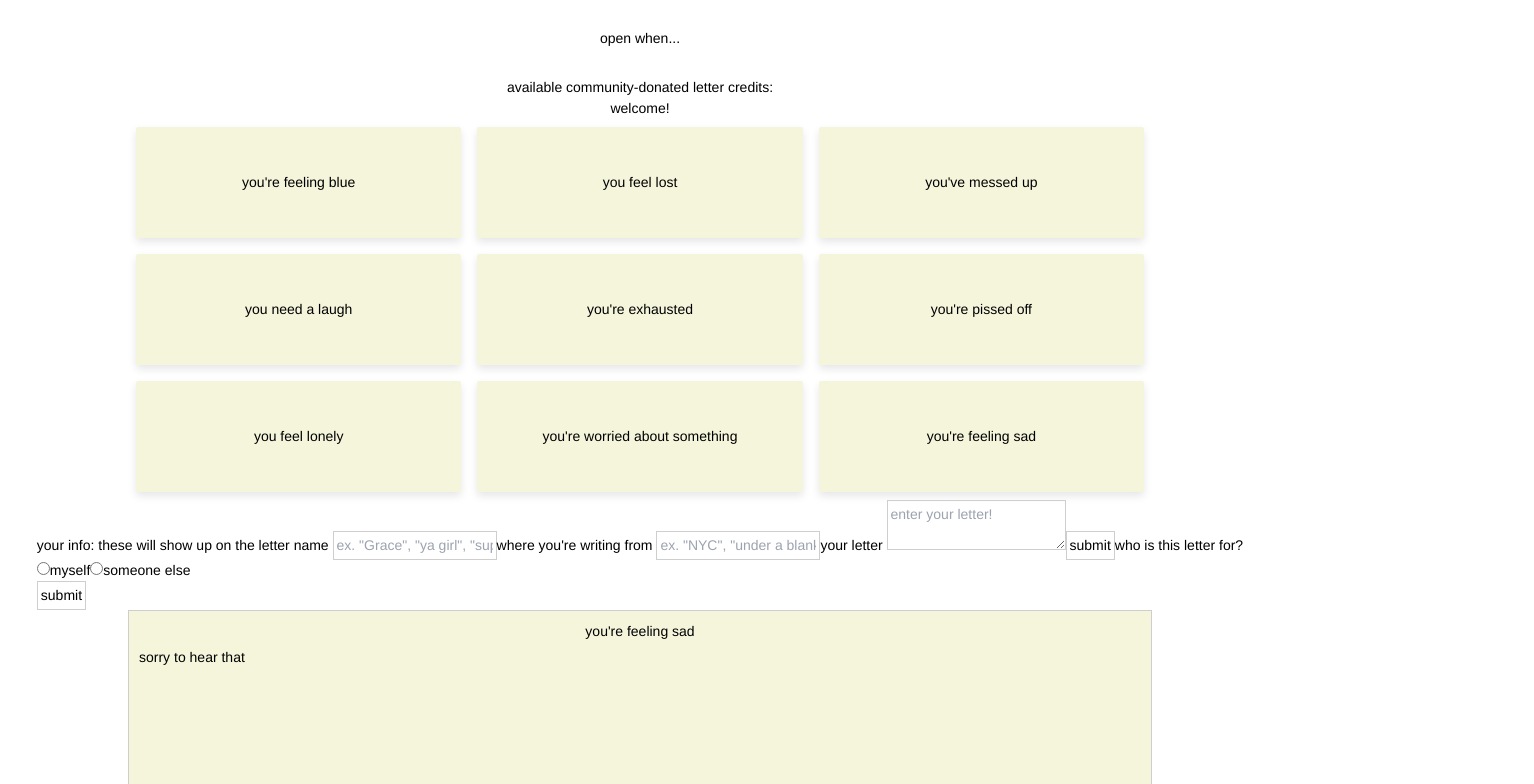
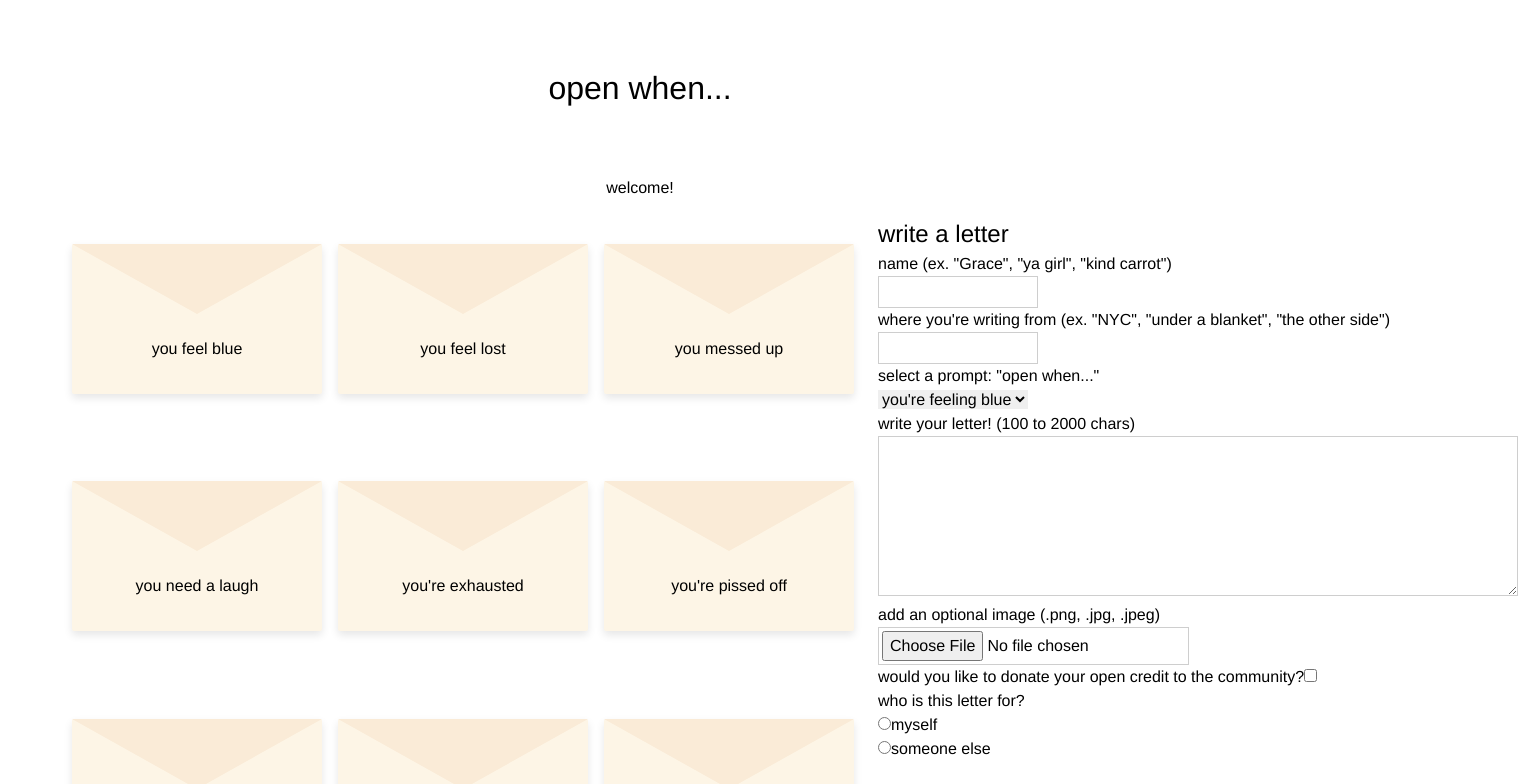
Before and after one commit to grkw/open-when, a Next.js app: page / in a window 1280 px wide. Shown: the top 784 px of the page, 1534 px wide, since content can reach past the window. Built offline with nearby package versions, Linux system fonts and the light colour scheme.

Commit message:
Add envelope shape css

```diff
--- a/src/components/card.module.css
+++ b/src/components/card.module.css
@@ -2,15 +2,26 @@
   color:black;
   text-align: center;
   align-items: center;
-  justify-content: center;
-
-  padding-top: 3em;
+  justify-content: flex-start;
+  width: 250px;
+  height: 150px;
+  padding-top: 0em;
   padding-bottom: 3em;
   border-radius: 2px;
-  background-color: beige;
+  background-color: oldlace;
   box-shadow: 0 4px 8px rgba(0, 0, 0, 0.1);
 }
 
 .card button {
   border: none;
 }
+
+.triangleDown {
+  width: 0;
+  height: 0;
+  border-left: 125px solid transparent;
+  border-right: 125px solid transparent;
+  border-top: 70px solid antiquewhite;
+  outline: black;
+  margin: 0px auto;
+}
--- a/src/components/card.tsx
+++ b/src/components/card.tsx
@@ -1,6 +1,6 @@
 import styles from '@/components/card.module.css';
 
-export interface CardProps{
+export interface CardProps {
     prompt: string,
     // author: string,
     // reader: string,
@@ -10,10 +10,13 @@ export interface CardProps{
     className?: string,
 }
 
-export default function Card({prompt, className}: CardProps) {
+export default function Card({ prompt, className }: CardProps) {
     // console.log(arguments);
     function handleClick() {
         console.log('card clicked!');
     }
-    return (<div className={`${styles.card} ${className}`}><p><button onClick={handleClick}>{prompt}</button></p></div>);
+    return (<div className={`${styles.card} ${className}`}>
+        <div className={styles.triangleDown}></div>
+        <p style={{ paddingTop: '20px' }}><button onClick={handleClick}>{prompt}</button></p>
+        </div>);
 }
--- a/src/components/card_board.tsx
+++ b/src/components/card_board.tsx
@@ -6,9 +6,9 @@ export default function CardBoard() {
     return (<table className={styles.table}>
     <tbody>
     <tr>
-        <td className={styles['col-1']}><Card prompt="you're feeling blue" opened={false} text="" image_id="" className="custom-card-class"></Card></td>
+        <td className={styles['col-1']}><Card prompt="you feel blue" opened={false} text="" image_id="" className="custom-card-class"></Card></td>
         <td className={styles['col-2']}><Card prompt="you feel lost" opened={false} text="" image_id="" className="custom-card-class"></Card></td>
-        <td className={styles['col-3']}><Card prompt="you've messed up" opened={false} text="" image_id="" className="custom-card-class"></Card></td>
+        <td className={styles['col-3']}><Card prompt="you messed up" opened={false} text="" image_id="" className="custom-card-class"></Card></td>
     </tr>
     <tr>
         <td className={styles['col-1']}><Card prompt="you need a laugh" opened={false} text="" image_id="" className="custom-card-class"></Card></td>
@@ -17,8 +17,8 @@ export default function CardBoard() {
     </tr>
     <tr>
         <td className={styles['col-1']}><Card prompt="you feel lonely" opened={false} text="" image_id="" className="custom-card-class"></Card></td>
-        <td className={styles['col-2']}><Card prompt="you're worried about something" opened={false} text="" image_id="" className="custom-card-class"></Card></td>
-        <td className={styles['col-3']}><Card prompt="you're feeling sad" opened={false} text="" image_id="" className="custom-card-class"></Card></td>
+        <td className={styles['col-2']}><Card prompt="you feel stressed" opened={false} text="" image_id="" className="custom-card-class"></Card></td>
+        <td className={styles['col-3']}><Card prompt="..." opened={false} text="" image_id="" className="custom-card-class"></Card></td>
     </tr>
     </tbody>
     </table>);
--- a/src/components/letter_editor.module.css
+++ b/src/components/letter_editor.module.css
@@ -1,12 +1,7 @@
-textarea {
-
+.formModule {
+    /* display: flex;
+    flex-direction: column; */
+    padding: 1em;
+    /* text-align: left; /* Left-align text */
+    align-self: flex-start;
 }
-
-input[type="submit"], button {
-    border-radius: 3px;
-    cursor: pointer;
-    background-color: #ebebeb;
-}
-input[type="submit"]:hover, button:hover {
-    background-color: #dfdfdf;
-}
--- a/src/components/letter_editor.tsx
+++ b/src/components/letter_editor.tsx
@@ -1,25 +1,93 @@
+import styles from '@/components/letter_editor.module.css';
+import { useState } from 'react';
 import Link from 'next/link';
 
 export default function LetterEditor() {
-    return (<form className="form-module">
-        your info: these will show up on the letter
-        name <input id="authorname" minLength={0} maxLength={25} placeholder='ex. "Grace", "ya girl", "supportive carrot"'></input>
-        where you're writing from <input id="authorlocation" minLength={0} maxLength={25} placeholder='ex. "NYC", "under a blanket", "the other side")'></input>
-        your letter <textarea id="letter" minLength={100} maxLength={2000} placeholder="enter your letter!"></textarea>
-        <input type="submit" value="submit"></input>
 
-        who is this letter for?
+    const [showOtherInput, setShowOtherInput] = useState(false);
+    // showOtherInput: boolean state variable set to a default value of false
+    // setShowOtherInput: a function to update the value of showOtherInput
+
+    // TS interface to type the event object for the handleSelectChange function
+    interface SelectChangeEvent {
+        target: { // target element that triggered the event
+            value: string; //value of the target element
+        };
+    }
+
+    const handleSelectChange = (event: SelectChangeEvent) => {
+        if (event.target.value === 'other') {
+            setShowOtherInput(true); //sets showOtherInput to true
+        } else {
+            setShowOtherInput(false); //sets showOtherInput to false
+        }
+    };
+
+    return (
         <div>
+        <form className={ styles.formModule }>
+             <p style={ { fontSize: '1.5em' }}>write a letter</p>
             <label>
-                <input type="radio" name="recipient" value="myself" />
-                myself
+                name (ex. "Grace", "ya girl", "kind carrot") <br />
+                <input id="authorname" style={{ width: '10em' }} minLength={0} maxLength={25} placeholder='' />
             </label>
+            <br />
             <label>
-                <input type="radio" name="recipient" value="someone else" />
-                someone else
+                where you're writing from (ex. "NYC", "under a blanket", "the other side") <br />
+                <input id="authorlocation" style={{ width: '10em' }} minLength={0} maxLength={25} placeholder='' />
             </label>
+            <br />
+            <label>
+                select a prompt: "open when..." <br />
+                <select onChange={handleSelectChange} required >
+                    <option value="you're feeling blue">you're feeling blue</option>
+                    <option value="you feel lost">you feel lost</option>
+                    <option value="you've messed up">you've messed up</option>
+                    <option value="other">other</option>
+                </select>
+            </label>
+            {showOtherInput && (
+                <label>
+                    please specify <br />
+                    <input type="text" placeholder="Enter category" />
+                </label>
+            )}
+            <br />
+            <label>
+                write your letter! (100 to 2000 chars)<br />
+                <textarea style={{ height: '10em', width: '40em' }} minLength={100} maxLength={2000} placeholder="" required />
+            </label>
+            <br />
+            <label>
+                add an optional image (.png, .jpg, .jpeg) <br />
+                <input type="file" accept=".png, .jpg, .jpeg" />
+            </label>
+            <br />
+            <label>
+                would you like to donate your open credit to the community?
+                <input type="checkbox" />
+            </label>
+            <br />
+            <p>who is this letter for?</p>
+            <div>
+                <label>
+                    <input type="radio" name="recipient" value="myself" required />
+                    myself
+                </label>
+                <br />
+                <label>
+                    <input type="radio" name="recipient" value="someone else" />
+                    someone else
+                </label>
+            </div>
+            <br />
+            <button type="reset">reset</button>
+            <button className="custom-button-class">
+                <Link href='/write_letter'>submit</Link>
+            </button>
+        </form>
+        <p>not in the letter-writing headspace, but still want to read a letter? you can use a community-donated letter credit (# available): </p>
+        <button>use a credit</button>
         </div>
-
-        <button className="custom-button-class"><Link href='/write_letter'>submit</Link></button>
-    </form>)
+    );
 }
--- a/src/components/letter_viewer.module.css
+++ b/src/components/letter_viewer.module.css
@@ -8,10 +8,10 @@
     justify-content: center;
     gap: 10px;
     padding: 10px;
-    background-color: #f1f1f1;
+    background-color: oldlace;
     border: 1px solid #cecece;
     width: 80%;
-    background-color: beige;
+    background-color: oldlace;
   }
 
 .prompt {
--- a/src/pages/index.tsx
+++ b/src/pages/index.tsx
@@ -18,13 +18,14 @@ const geistMono = Geist_Mono({
 
 export default function Home() {
   return (
-    <div style={{ fontSize: 14, display: 'flex', flexDirection: 'column', alignItems: 'center' }}>
+    <div style={{ display: 'flex', flexDirection: 'column', alignItems: 'center' }}>
       <h1>open when...</h1>
-      <p>available community-donated letter credits: </p>
       <p>welcome!</p>
-      <Board></Board>
-      <LetterEditor></LetterEditor>
+      <div style={{ display: 'flex', justifyContent: 'space-between', width: '90%' }}>
+      <Board />
+      <LetterEditor />
+      </div>
       <LetterViewer prompt="you're feeling sad" author_name="grace" author_location="here" created_date="now" letter_body="sorry to hear that"></LetterViewer>
     </div>
-  );
+  ); // TODO: once user hits "submit", the LetterEditor is replaced by text that says "click one of the letters to open it" and the LetterViewer replaces the LetterEditor
 }
--- a/src/styles/globals.css
+++ b/src/styles/globals.css
@@ -11,10 +11,11 @@ body {
   color: var(--foreground);
   background: var(--background);
   font-family: Helvetica, Arial, sans-serif;
-  font-size: 14px;
+  font-size: 16px;
 }
 
 h1 {
+  font-size: 2em;
   padding: 2em;
 }
 
```
